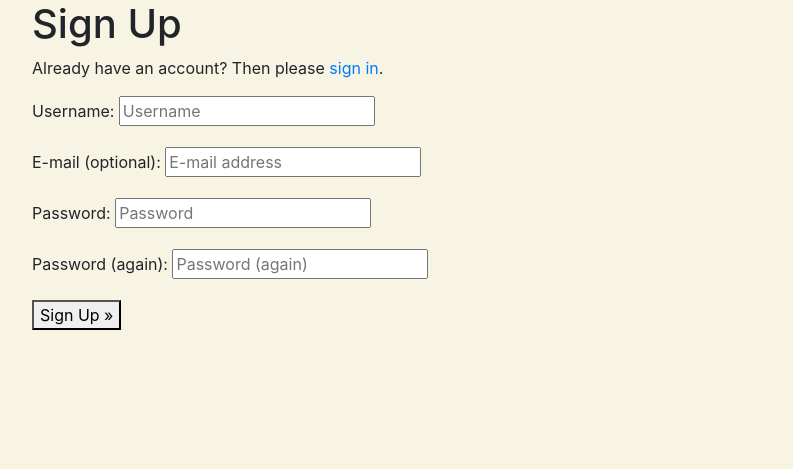
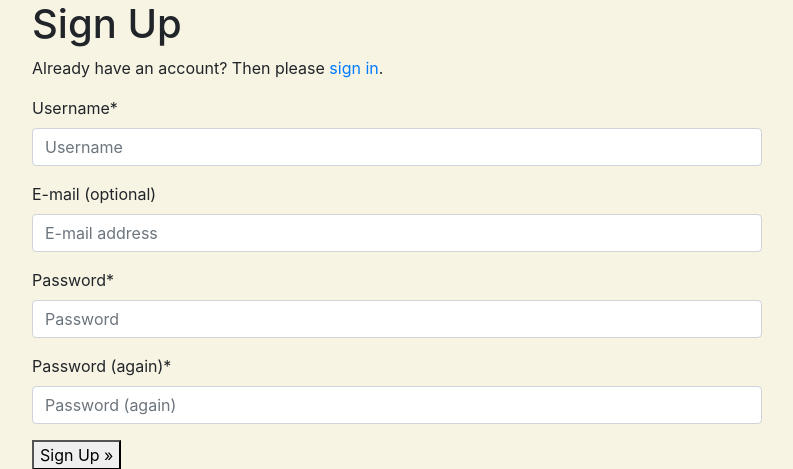
Before and after one commit to MarcelloMuy/ci-ms4-hotel-website, a Django app: page /accounts/signup/ in a window 1280 px wide. Shown: the part 56-525 px from the top of the page, without its empty margins (243-1036 px from the left). Run offline with Django 3.2, Linux system fonts and the light colour scheme; some libraries are stand-ins or nearby versions.

Commit message:
Load crispy forms in signup and login pages. Style alert container and hero-img container to avoid alert pushing the img down

```diff
--- a/static/css/style.css
+++ b/static/css/style.css
@@ -1,6 +1,20 @@
 /* Set background color for all pages */
 body {
     background-color: #F7F4E3;
+}
+
+/* Adjust position of alert container so it doesn't push the hero img */
+#hero-img {
+    position: relative;
+}
+
+#alert-container {
+    position: absolute;
+    z-index: 1;
+    margin: 0 auto;
+    left: 0;
+    right: 0;
+    text-align: center;
 }
 
 /* Change hero image for better results in smaller screens */
--- a/templates/account/login.html
+++ b/templates/account/login.html
@@ -6,6 +6,8 @@
 {% block head_title %}{% trans "Sign In" %}{% endblock %}
 
 {% block content %}
+
+{% load crispy_forms_tags %}
 
 <div class="container">
   <div class="row">
@@ -18,7 +20,7 @@
 
       <form class="login" method="POST" action="{% url 'account_login' %}">
         {% csrf_token %}
-        {{ form.as_p }}
+        {{ form | crispy }}
         {% if redirect_field_value %}
         <input type="hidden" name="{{ redirect_field_name }}" value="{{ redirect_field_value }}" />
         {% endif %}
--- a/templates/account/signup.html
+++ b/templates/account/signup.html
@@ -5,6 +5,9 @@
 {% block head_title %}{% trans "Signup" %}{% endblock %}
 
 {% block content %}
+
+{% load crispy_forms_tags %}
+
 <div class="container">
   <div class="row">
     <div class="col-md-8 offset-md-2">
@@ -15,7 +18,7 @@
 
       <form class="signup" id="signup_form" method="post" action="{% url 'account_signup' %}">
         {% csrf_token %}
-        {{ form.as_p }}
+        {{ form | crispy }}
         {% if redirect_field_value %}
         <input type="hidden" name="{{ redirect_field_name }}" value="{{ redirect_field_value }}" />
         {% endif %}
--- a/templates/base.html
+++ b/templates/base.html
@@ -63,7 +63,7 @@
         </div>
     </nav>
 
-    <div class="cantainer">
+    <div id="alert-container" class="container">
         <div class="row">
             <div class="col-md-8 offset-md-2">
                 {% for message in messages %}
--- a/templates/index.html
+++ b/templates/index.html
@@ -1,7 +1,7 @@
 {% extends "base.html" %}
 
 {% block content %}
-    <div class="container-fluid">
+    <div id="hero-img" class="container-fluid">
         <div class="row">
             <img class="img-fluid image1" src="https://res.cloudinary.com/marcellomuy/hotel-hero-img-zoom2.png" alt="">
             <img class="img-fluid image2" src="https://res.cloudinary.com/marcellomuy/hotel-hero-img-zoom3.png" alt="">
```
